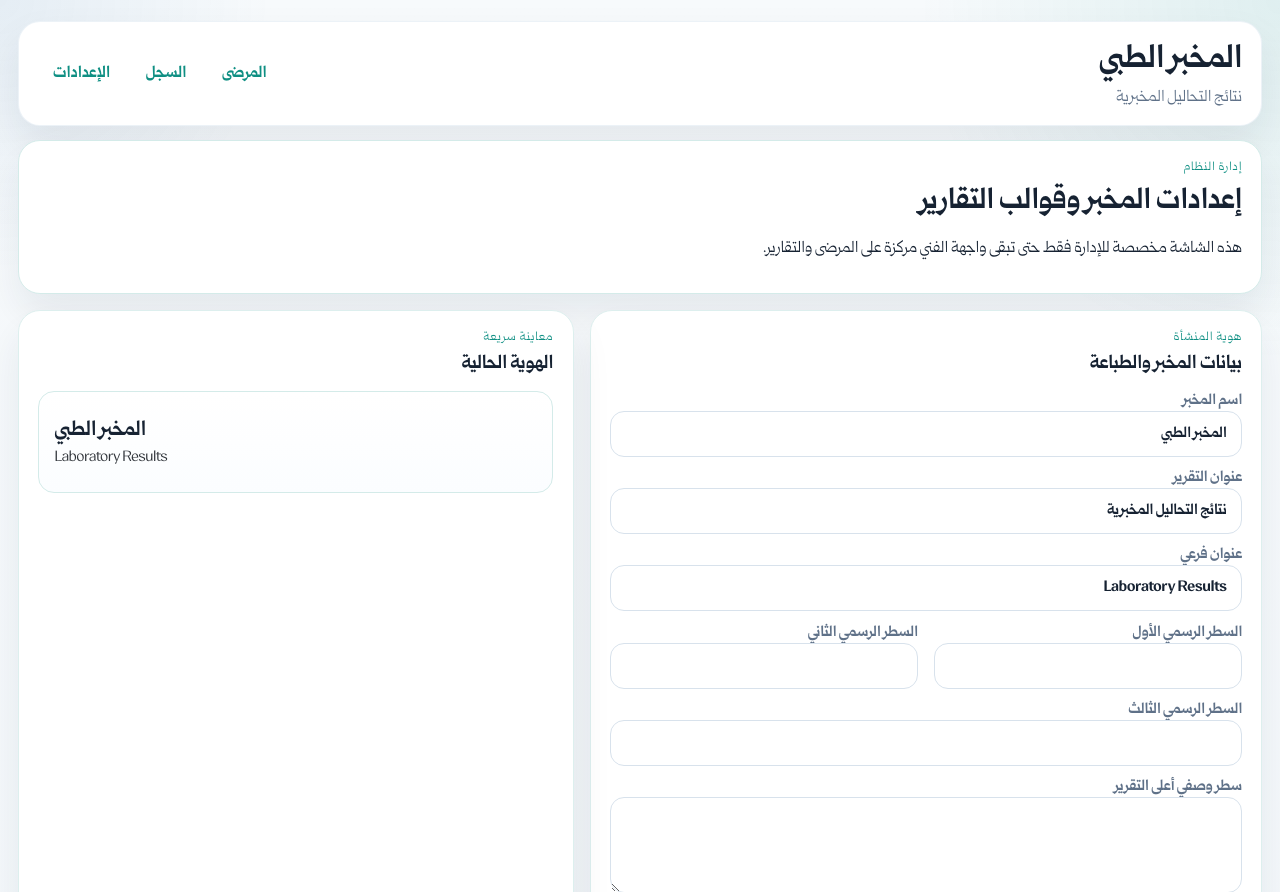
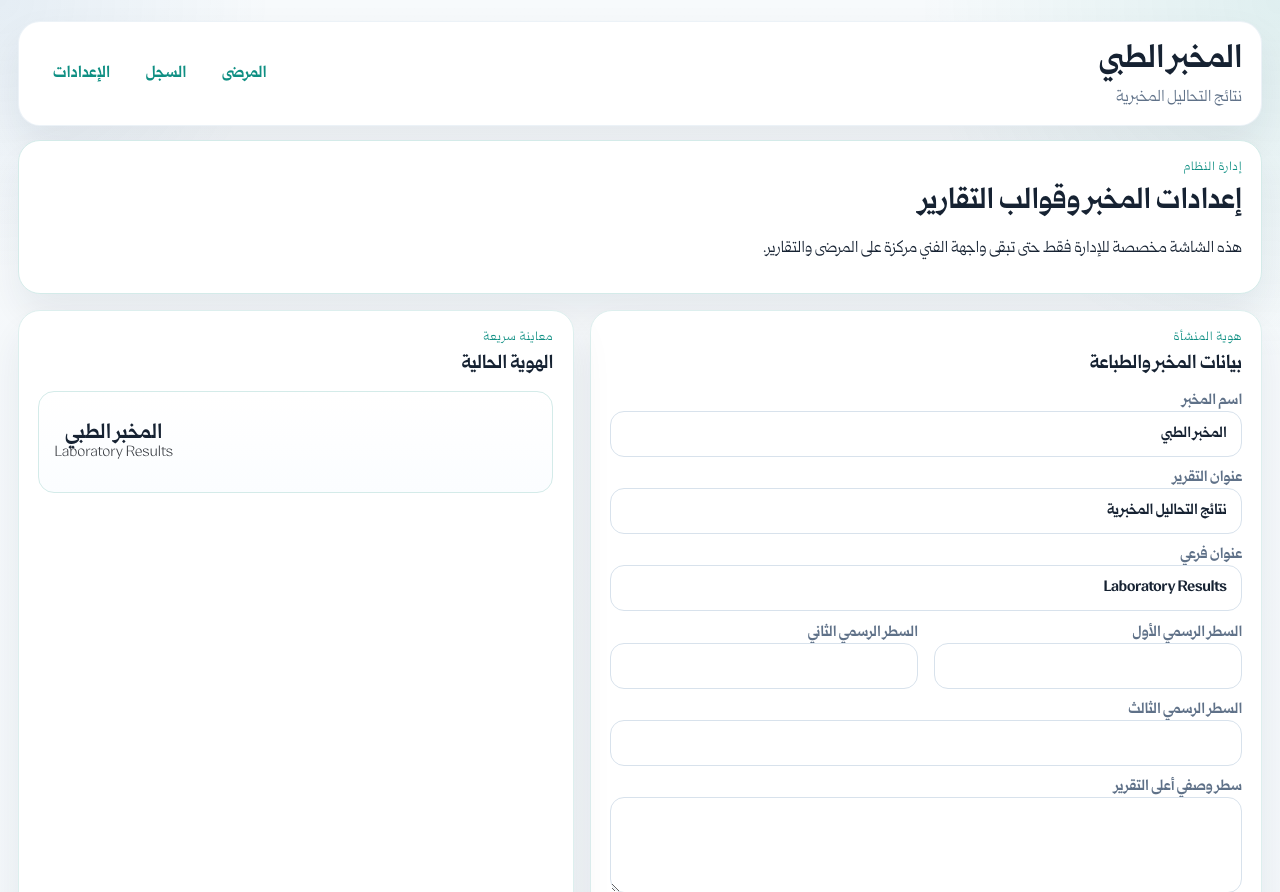
Before and after one commit to bunrots/LabDesk, a Flask app: page /settings in a window 1280 px wide. Shown: the top 892 px of the page. Run offline with Flask 3, Linux system fonts and the light colour scheme; data comes from the database, SQL or seed files in the repository.

Commit message:
Polish report header typography

```diff
--- a/labdesk/static/app.css
+++ b/labdesk/static/app.css
@@ -790,9 +790,11 @@ main {
 }
 
 .report-brand-copy {
-  display: grid;
-  gap: 0.16rem;
-  text-align: left;
+  align-items: center;
+  display: flex;
+  flex-direction: column;
+  gap: 0.08rem;
+  text-align: center;
 }
 
 .report-brand-left {
@@ -813,11 +815,16 @@ main {
 .report-brand h2 {
   font-size: 1.28rem;
   font-weight: 700;
+  letter-spacing: 0.01em;
+  line-height: 1.02;
 }
 
 .report-brand-copy p {
   color: #30343a;
   font-size: 0.92rem;
+  font-weight: 300;
+  letter-spacing: 0.035em;
+  line-height: 1;
   margin: 0;
 }
 
@@ -832,8 +839,8 @@ main {
 
 .report-title-block-right p {
   font-size: 0.95rem;
-  font-weight: 700;
-  line-height: 1.12;
+  font-weight: 300;
+  line-height: 1.08;
   margin: 0;
   white-space: nowrap;
 }
```
